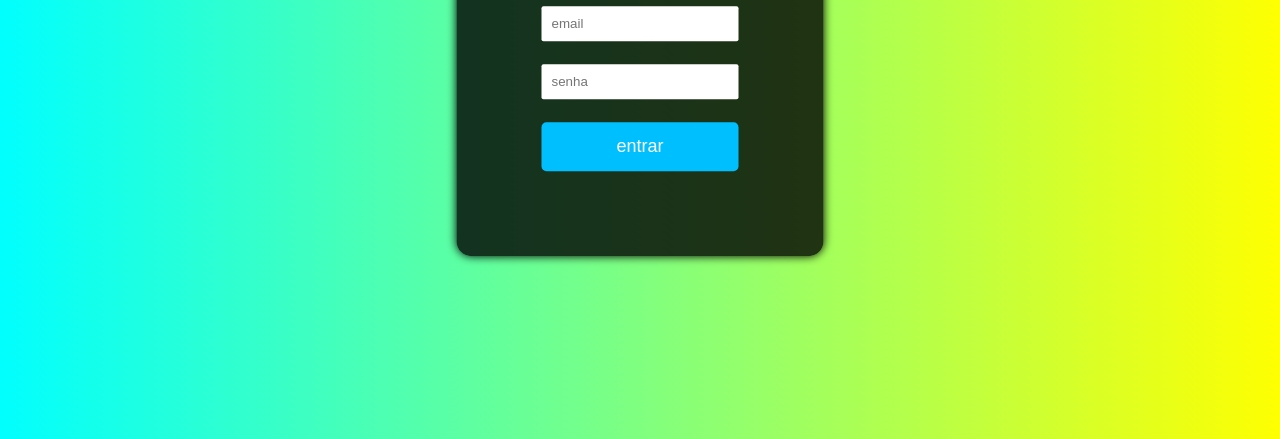
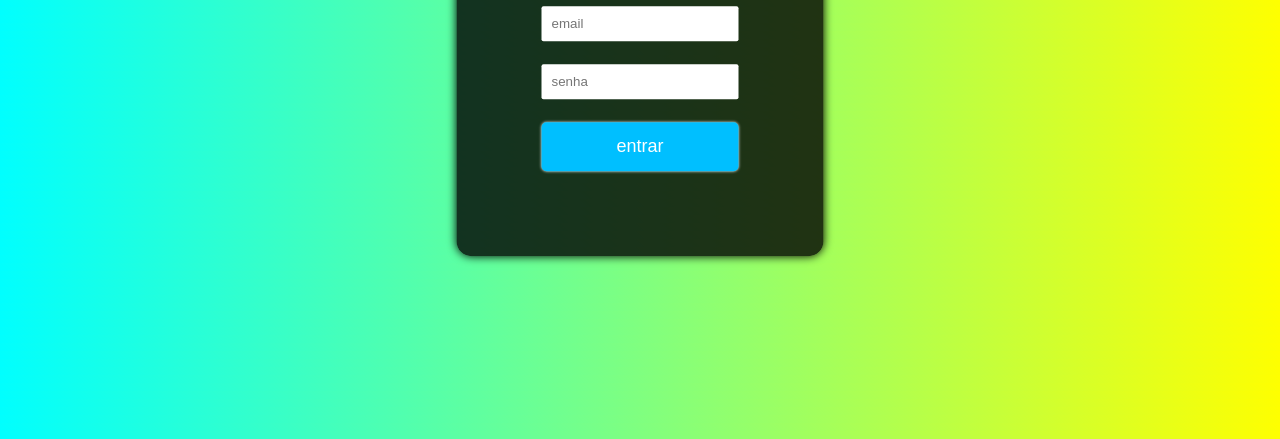
Before and after one commit to Gui-gt/login_02, a plain HTML site: page index.html in a window 1280 px wide. In both pictures the pointer is over the button "entrar". Shown: the part 361-800 px from the top of the page. Drawn offline with Linux system fonts and the light colour scheme.

Commit message:
update
att

```diff
--- a/index.html
+++ b/index.html
@@ -42,6 +42,7 @@
         button:hover{
             background-color: deepskyblue;
             cursor: pointer;
+            box-shadow: 0px 0px 3px white;
         }
     </style>
 </head>
```
